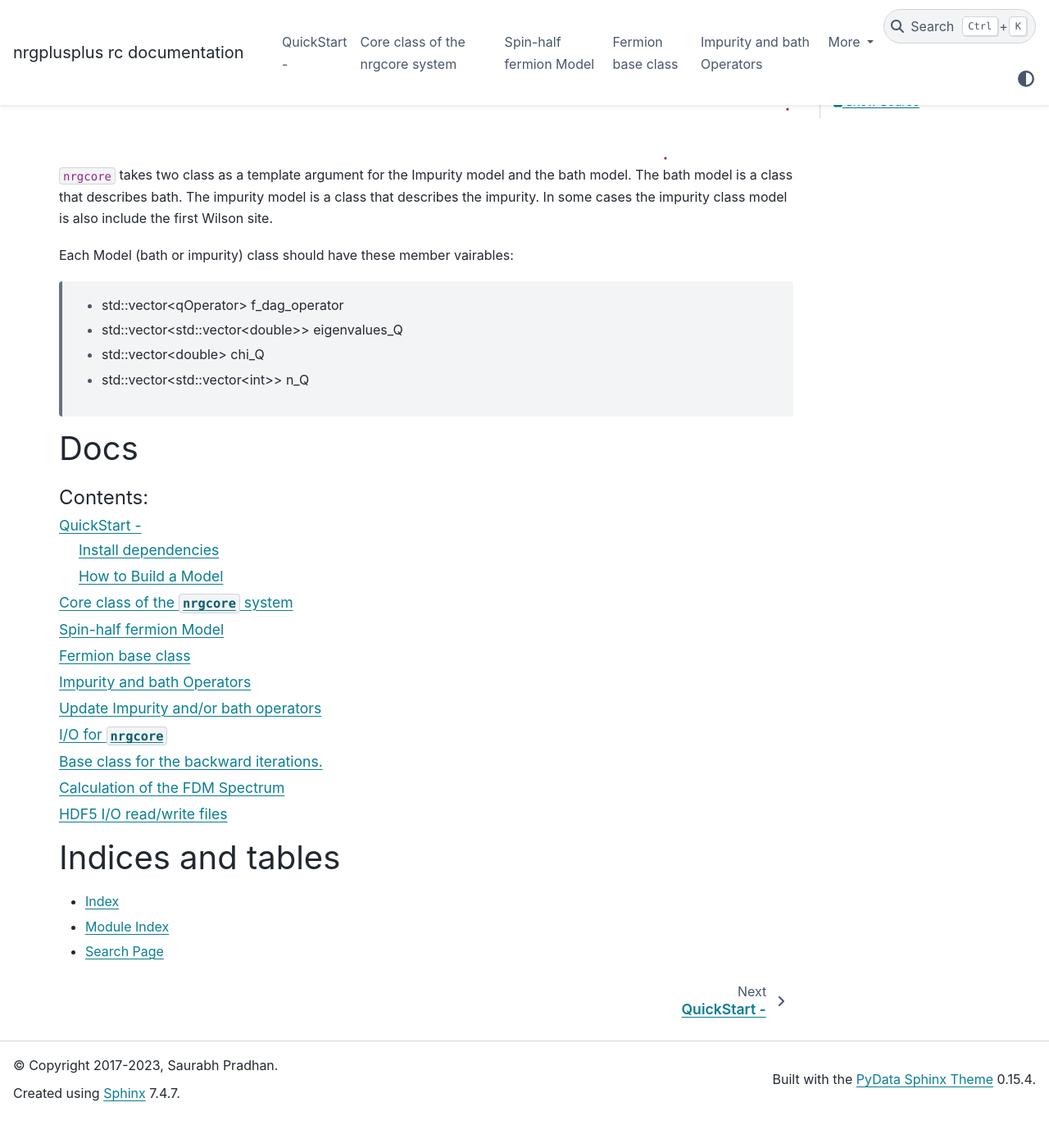
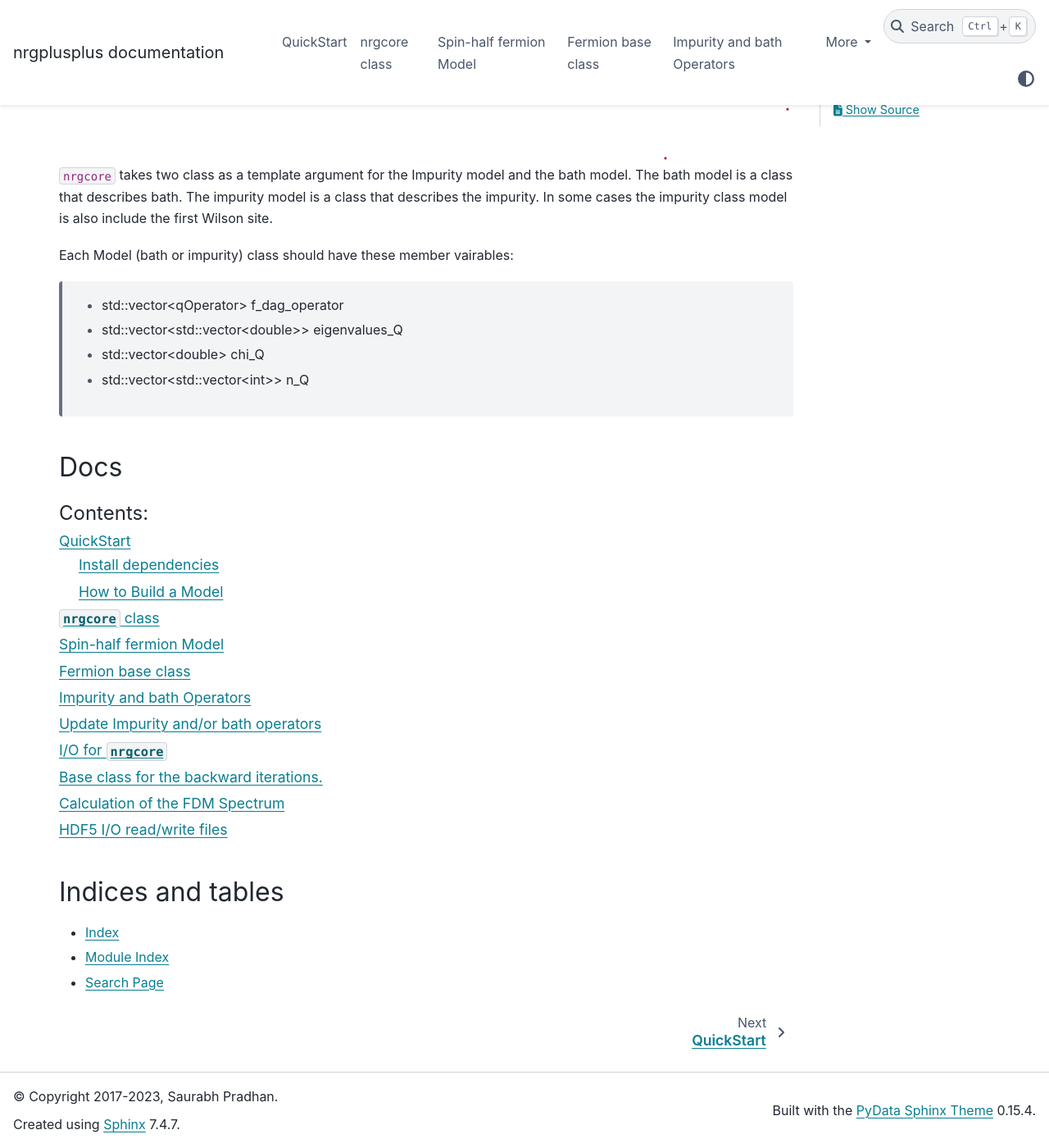
Before and after one commit to srbhp/nrgplusplus, a Sphinx documentation site: the page built from docs/index.rst, in a window 1280 px wide and 1400 px high, scrolled down 555 px. Shown: the whole window at 82% size. Built offline with Sphinx 7.4.7 and the PyData theme 0.15.4, drawn with Linux system fonts in a browser that asks for light colours; pages that are not in the unit, such as notebooks, are missing from menus; before the commit the page ends 1918 px from its top, so only the background shows below that.

```diff
--- a/docs/build.rst
+++ b/docs/build.rst
@@ -1,5 +1,5 @@
 ===========================
-QuickStart -
+QuickStart
 ===========================
 
 .. contents::
--- a/docs/conf.py
+++ b/docs/conf.py
@@ -54,7 +54,7 @@
 #       version to be the same.  For your own projects, you would NOT do this!
 version = "0.0.1"  # exhale.__version__
 # The full version, including alpha/beta/rc tags.
-release = "rc"  # exhale.__version__
+# release = "rc"  # exhale.__version__
 
 # -- Options for HTML output -------------------------------------------------
 
@@ -77,6 +77,23 @@
 #        "donate.html",
 #    ]
 # }
+html_theme_options = {
+    "header_links_before_dropdown": 4,
+    "icon_links": [
+        {
+            # Label for this link
+            "name": "GitHub",
+            # URL where the link will redirect
+            "url": "https://github.com/srbhp/nrgplusplus",  # required
+            # Icon class (if "type": "fontawesome"), or path to local image (if "type": "local")
+            "icon": "fa-brands fa-square-github",
+            # The type of image to be used (see below for details)
+            "type": "fontawesome",
+        }
+    ],
+}
+html_theme_options = {}
+
 
 # Add any paths that contain custom static files (such as style sheets) here,
 # relative to this directory. They are copied after the builtin static files,
--- a/docs/docnrgcore.rst
+++ b/docs/docnrgcore.rst
@@ -1,4 +1,4 @@
-Core class of the ``nrgcore`` system
+``nrgcore`` class
 ================
 
 .. doxygenclass:: nrgcore
--- a/docs/index.rst
+++ b/docs/index.rst
@@ -1,3 +1,4 @@
+=========================================================
 nrgplusplus
 =========================================================
 
```
Also changed, not shown: 2 other files.
